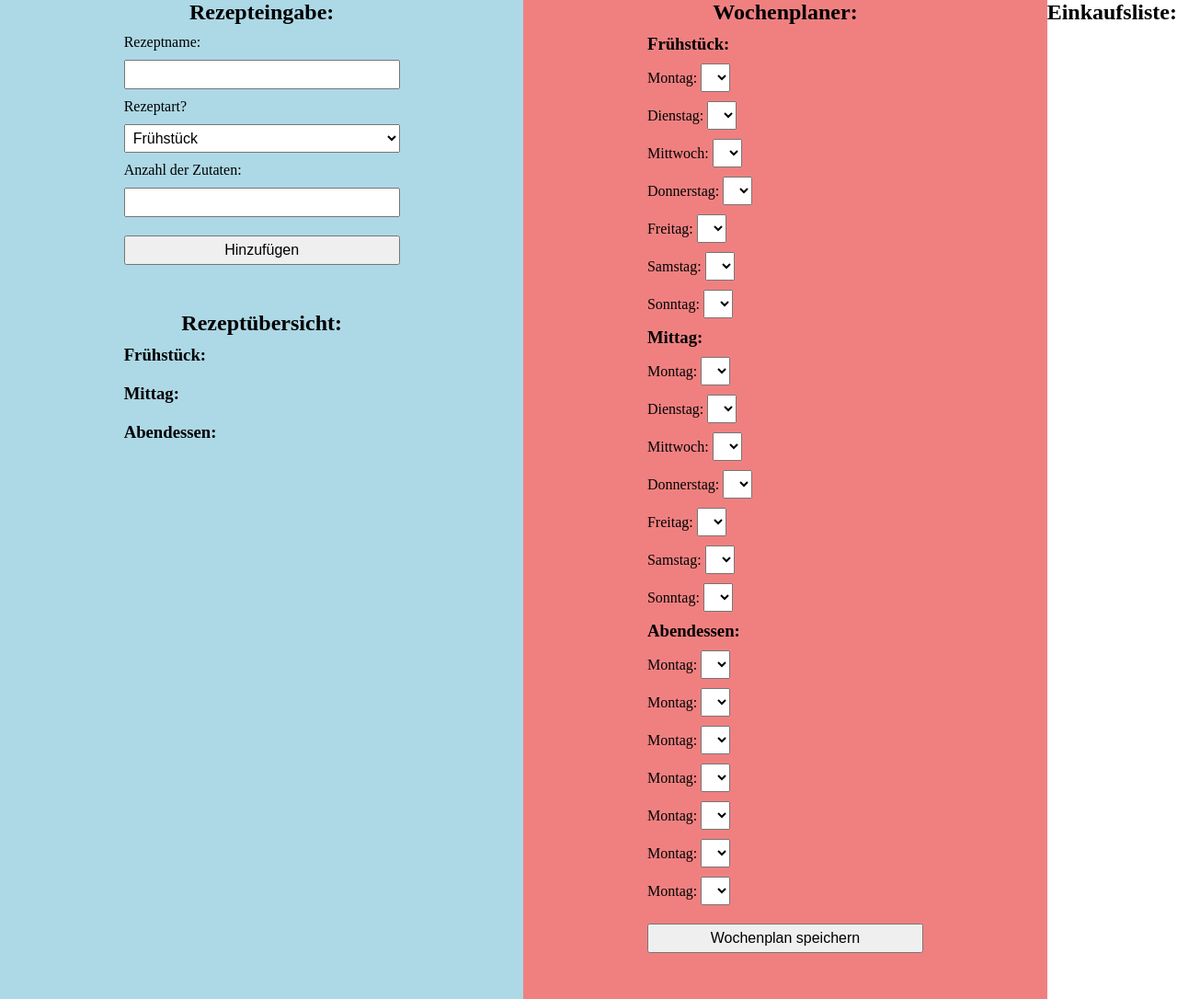
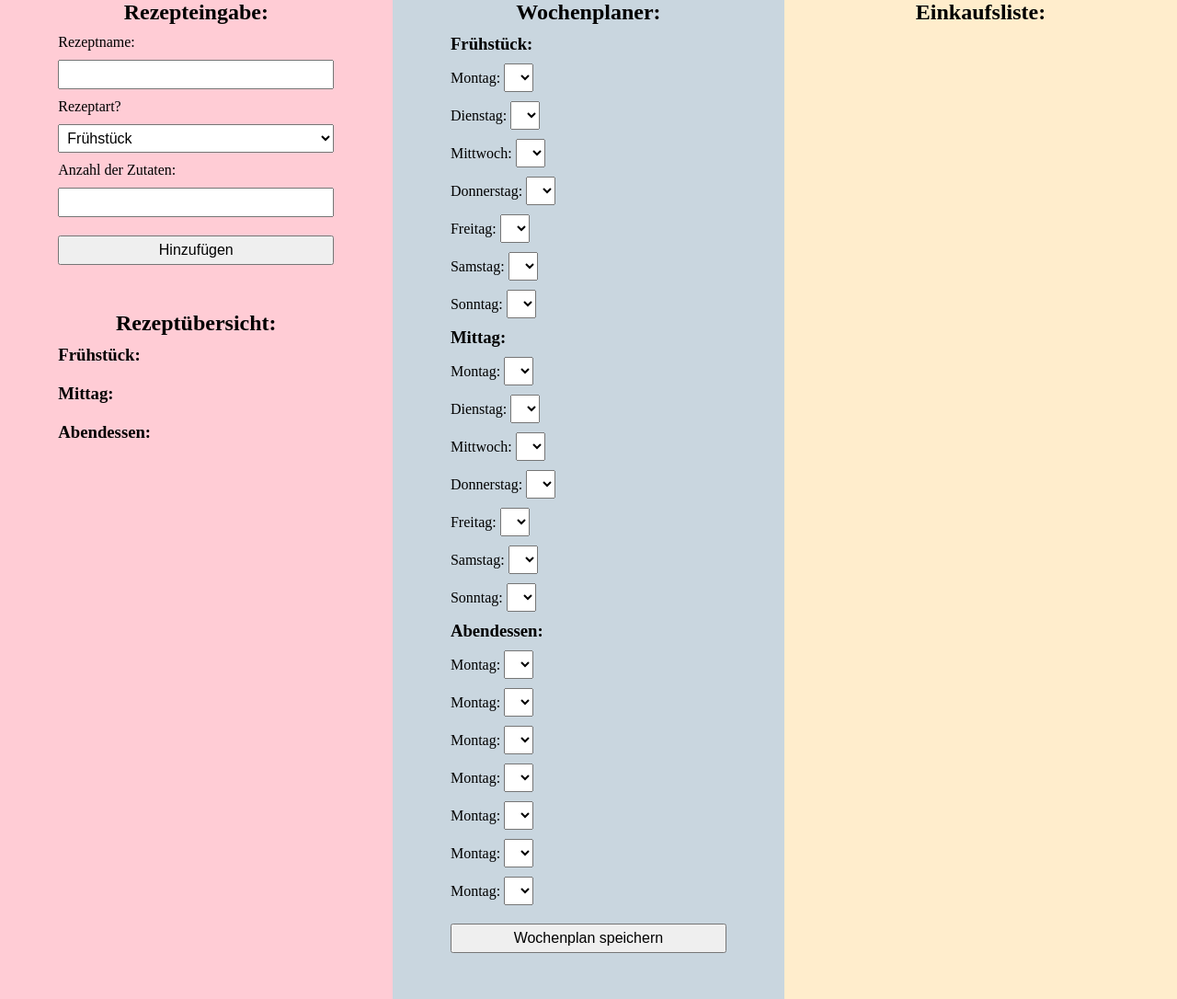
Before and after one commit to dennisgreger97/Wocheneinkaufsplaner, a website: page index.html in a window 1280 px wide. Shown: the whole page at 92% size. Drawn offline with Linux system fonts and the light colour scheme.

Commit message:
css überarbeitet

```diff
--- a/index.html
+++ b/index.html
@@ -146,6 +146,7 @@
       <div id="ganzRechteSeite">
         <section id="fourthSection">
           <h2>Einkaufsliste:</h2>
+          <ul id="einkaufsliste"></ul>
         </section>
       </div>
     </div>
--- a/main.css
+++ b/main.css
@@ -10,16 +10,16 @@
 }
 
 #linkeSeite {
-  background-color: lightblue;
-  width: 50%;
+  background-color: #ffccd5;
+  width: 33.33%;
   display: flex;
   flex-direction: column;
   align-items: center;
 }
 
 #rechteSeite {
-  background-color: lightcoral;
-  width: 50%;
+  background-color: #c9d6df;
+  width: 33.33%;
   display: flex;
   flex-direction: column;
   align-items: center;
@@ -65,3 +65,12 @@ button {
   width: 300px;
   margin-top: 10px;
 }
+
+#ganzRechteSeite {
+  width: 33.33%;
+  background-color: #ffedcc;
+  width: 33.33%;
+  display: flex;
+  flex-direction: column;
+  align-items: center;
+}
--- a/script.js
+++ b/script.js
@@ -122,3 +122,5 @@ wochenplanForm.addEventListener("submit", function (e) {
 
   alert("Wochenplan erfolgreich gespeichert!");
 });
+
+// speichern der zutaten
```
